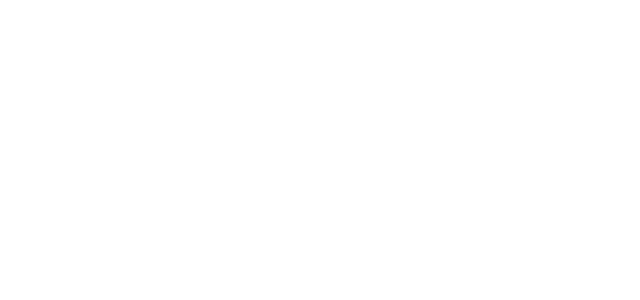
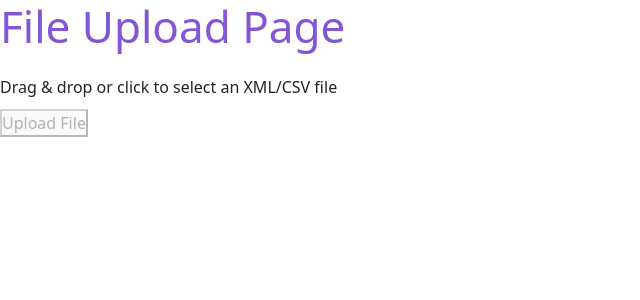
Before and after one commit to kavindyaR/final-year-research, a React (Vite) app in the folder frontend/: page /upload in a window 1280 px wide. Before the commit this address had no page. Shown: the top 300 px of the page, without its empty margins (0-640 px from the left). Built offline with nearby package versions, Linux system fonts and the light colour scheme.

Commit message:
Implement frontend file upload mechanism

```diff
--- a/frontend/package.json
+++ b/frontend/package.json
@@ -15,6 +15,7 @@
     "axios": "^1.8.3",
     "react": "^19.0.0",
     "react-dom": "^19.0.0",
+    "react-dropzone": "^14.3.8",
     "react-hook-form": "^7.54.2",
     "react-router-dom": "^7.3.0",
     "zod": "^3.24.2"
--- a/frontend/src/App.jsx
+++ b/frontend/src/App.jsx
@@ -4,7 +4,8 @@
 import Register from "./pages/Register";
 import Dashboard from "./pages/Dashboard";
 import PrivateRoute from "./routes/PrivateRoute";
-import Chart from "./pages/Chart/Chart";
+import Chart from "./pages/Chart";
+import FileUpload from "./pages/FileUpload";
 
 function App() {
   return (
@@ -22,6 +23,7 @@
             }
           />
           <Route path="/chart" element={<Chart />} />
+          <Route path="/upload" element={<FileUpload />} />
         </Routes>
       </AuthProvider>
     </Router>
--- /dev/null
+++ b/frontend/src/hooks/useFileUpload.js
@@ -0,0 +1,16 @@
+import { useMutation } from "@tanstack/react-query";
+import { uploadFile } from "../services/fileUpload";
+
+export const useFileUpload = (setProgress) => {
+  return useMutation({
+    mutationFn: ({ file }) => uploadFile(file, setProgress),
+    onSuccess: () => {
+      setProgress(0); // Reset progress on success
+      alert("File uploaded successfully!");
+    },
+    onError: (error) => {
+      alert("Upload failed: " + error.message);
+      setProgress(0); // Reset on error
+    },
+  });
+};
--- /dev/null
+++ b/frontend/src/pages/Chart/index.js
@@ -0,0 +1 @@
+export { default } from "./Chart";
--- /dev/null
+++ b/frontend/src/pages/FileUpload/FileUpload.jsx
@@ -0,0 +1,63 @@
+import { useState, useCallback } from "react";
+import { useDropzone } from "react-dropzone";
+import { useFileUpload } from "../../hooks/useFileUpload";
+
+const ALLOWED_TYPES = ["text/xml", "text/csv"];
+
+const FileUpload = () => {
+  const [files, setFiles] = useState([]);
+  const [progress, setProgress] = useState(0);
+
+  const uploadMutation = useFileUpload(setProgress);
+
+  const onDrop = useCallback((acceptedFiles, rejectedFiles) => {
+    if (rejectedFiles.length > 0) {
+      alert("Invalid file type! Only XML and CSV are allowed.");
+      return;
+    }
+    setFiles(acceptedFiles);
+  }, []);
+
+  const { getRootProps, getInputProps, isDragActive } = useDropzone({
+    onDrop,
+    accept: ALLOWED_TYPES.join(","),
+    multiple: false, // Allow only one file
+  });
+
+  return (
+    <>
+      <h1>File Upload Page</h1>
+
+      <div>
+        <div {...getRootProps()}>
+          <input {...getInputProps()} />
+          <p>
+            {isDragActive
+              ? "Drop the file here..."
+              : "Drag & drop or click to select an XML/CSV file"}
+          </p>
+        </div>
+
+        {files.length > 0 && <p>{files[0].name}</p>}
+
+        {progress > 0 && progress < 100 && (
+          <div>
+            <div>{progress}%</div>
+          </div>
+        )}
+
+        {uploadMutation.isLoading && <p>Uploading...</p>}
+        {uploadMutation.isError && <p>{uploadMutation.error.message}</p>}
+
+        <button
+          onClick={() => uploadMutation.mutate({ file: files[0] })}
+          disabled={uploadMutation.isLoading || files.length === 0}
+        >
+          {uploadMutation.isLoading ? "Uploading..." : "Upload File"}
+        </button>
+      </div>
+    </>
+  );
+};
+
+export default FileUpload;
--- /dev/null
+++ b/frontend/src/pages/FileUpload/index.js
@@ -0,0 +1 @@
+export { default } from "./FileUpload";
--- /dev/null
+++ b/frontend/src/services/fileUpload.js
@@ -0,0 +1,23 @@
+import api from "./api";
+
+export const uploadFile = async (file, onProgress) => {
+  localStorage.setItem("userService", "http://localhost:5002");
+
+  const formData = new FormData();
+  formData.append("file", file);
+
+  const userId = "67d7040f30114a39eb8afef65tr";
+
+  const response = await api.post("/api/data/upload", formData, {
+    headers: { "Content-Type": "multipart/form-data" },
+    params: { userId },
+    onUploadProgress: (progressEvent) => {
+      const progress = Math.round(
+        (progressEvent.loaded * 100) / progressEvent.total
+      );
+      onProgress(progress); // Update the progress in the component
+    },
+  });
+
+  return response;
+};
```
Also changed, not shown: 2 other files (tests, documents, lock files or other folders).
